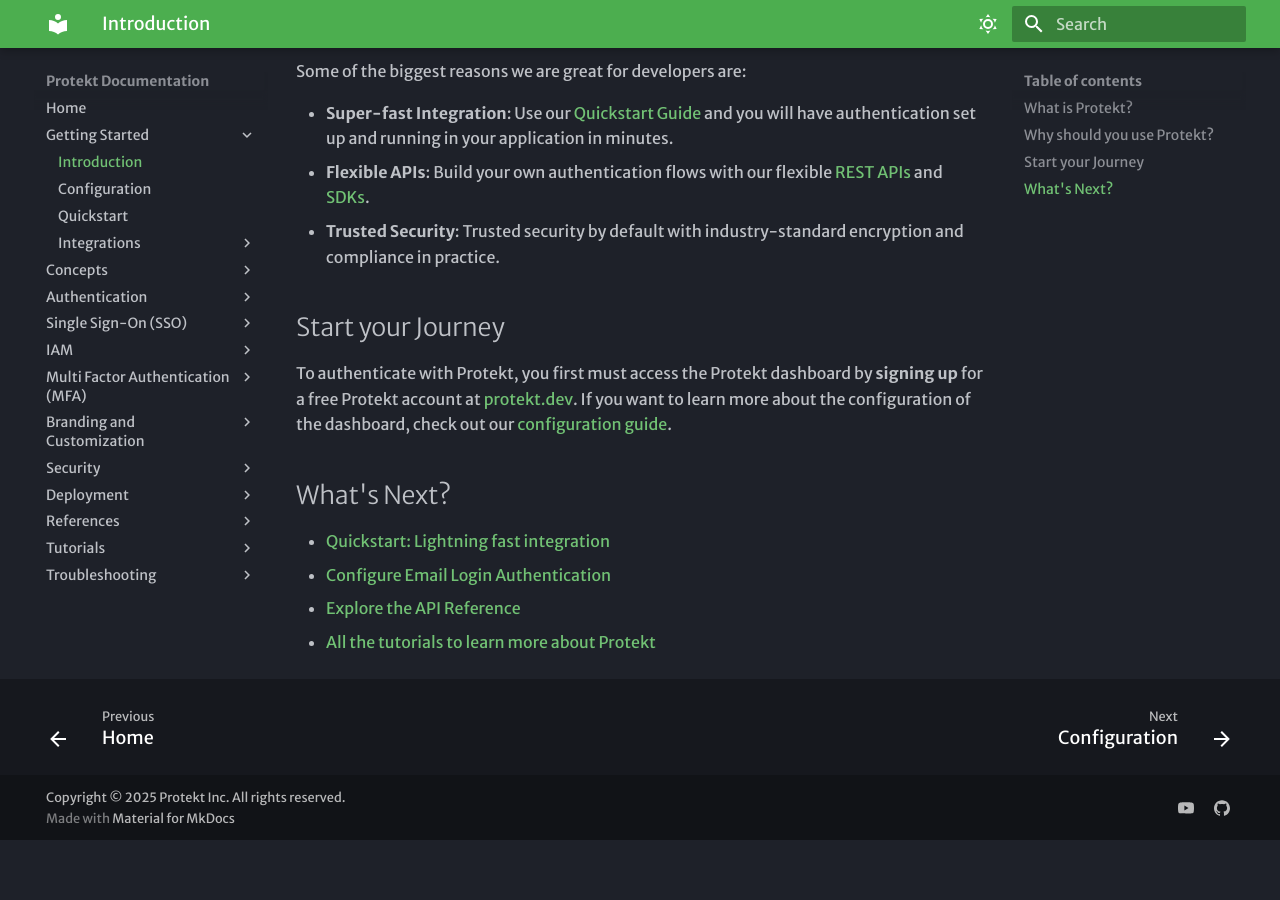
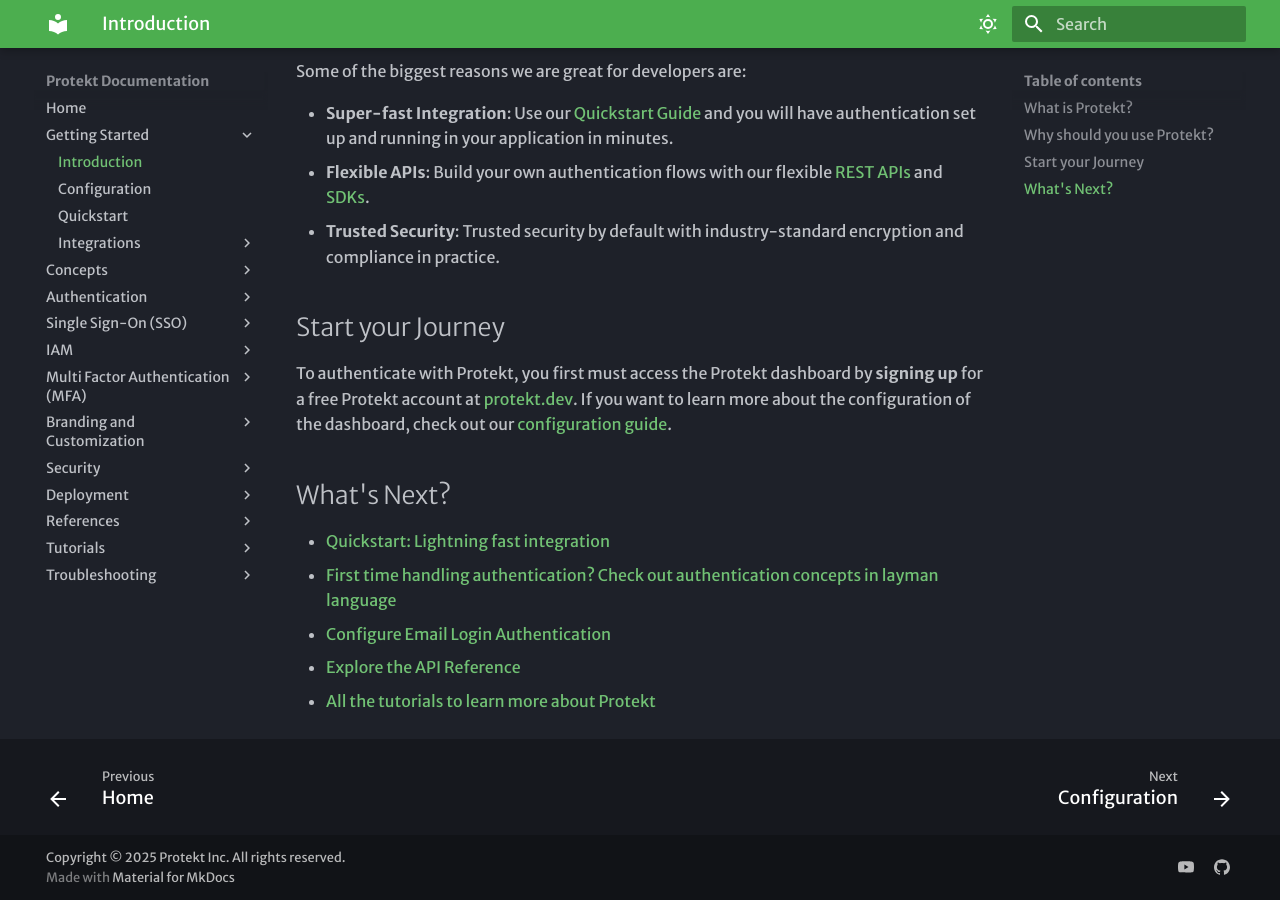
Before and after one commit to Sayanta66/Mkdocs-hackmamba-assignment, an MkDocs documentation site: the page built from docs/Getting Started/index.md, in a window 1280 px wide and 900 px high, scrolled down 744 px. Built offline with MkDocs 1.6.1 and Material for MkDocs 9.7.7, drawn with Linux system fonts in a browser that asks for light colours; some web fonts are replaced; before the commit the page ends 1584 px from its top, so only the background shows below that.

Commit message:
add the concepts url in what's next

```diff
--- a/docs/Getting Started/index.md
+++ b/docs/Getting Started/index.md
@@ -28,6 +28,7 @@
 ## What's Next?
 
 - [Quickstart: Lightning fast integration](./Quickstart.md)
+- [First time handling authentication? Check out authentication concepts in layman language](../Concepts/)
 - [Configure Email Login Authentication](../Authentication/Standard/Email.md)
 - [Explore the API Reference](../Reference/API%20Reference/)
 - [All the tutorials to learn more about Protekt](../Tutorials/)
```
